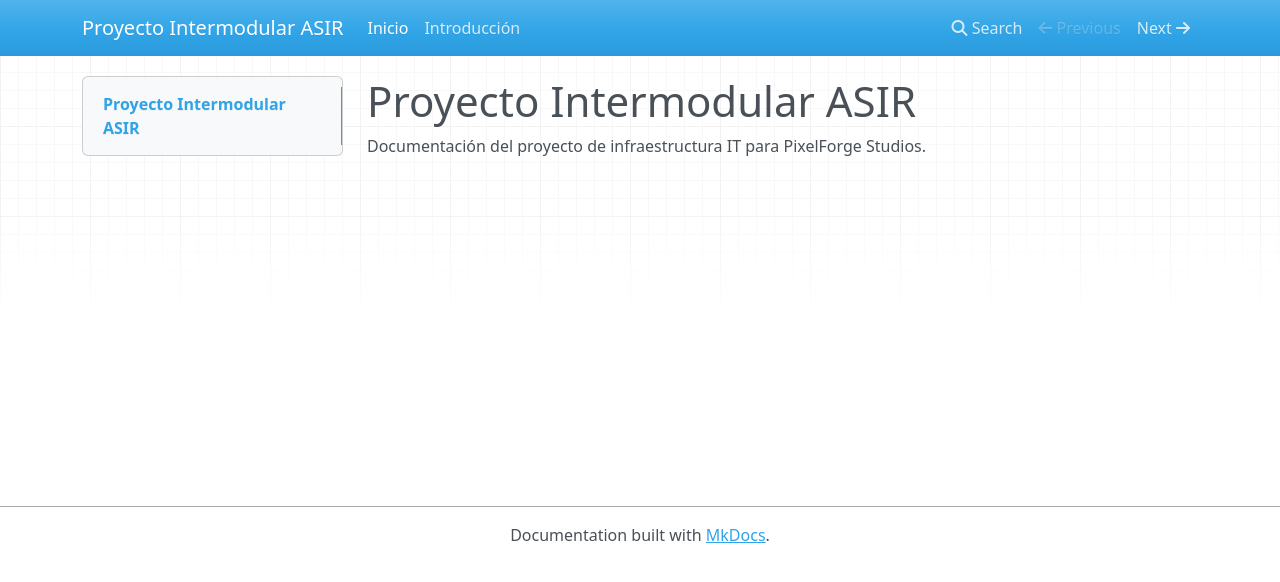
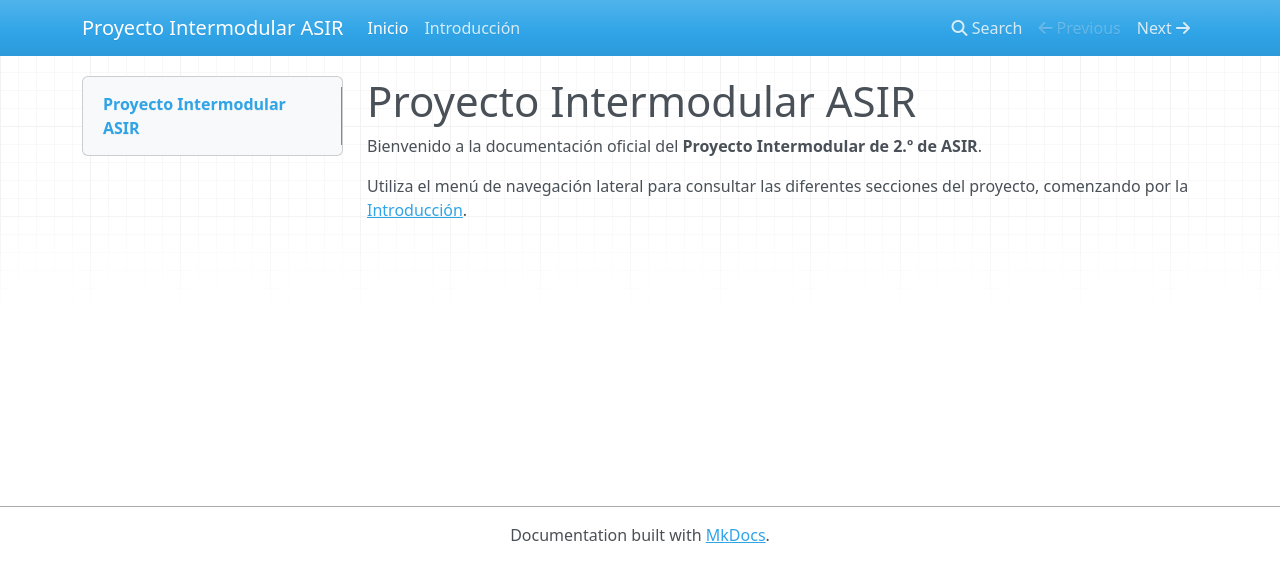
Before and after one commit to Adrigg07/Proyecto-Intermodular-ASIR, an MkDocs documentation site: the page built from docs/index.md, in a window 1280 px wide. Shown: the top 582 px of the page. Built offline with MkDocs 1.6.1, drawn with Linux system fonts in a browser that asks for light colours; nearby versions of some CDN libraries.

Commit message:
Revise project documentation introduction
Updated the introduction section of the project documentation.

```diff
--- a/docs/index.md
+++ b/docs/index.md
@@ -1,3 +1,5 @@
 # Proyecto Intermodular ASIR
 
-Documentación del proyecto de infraestructura IT para PixelForge Studios.
+Bienvenido a la documentación oficial del **Proyecto Intermodular de 2.º de ASIR**.
+
+Utiliza el menú de navegación lateral para consultar las diferentes secciones del proyecto, comenzando por la [Introducción](01_introduccion.md).
```
